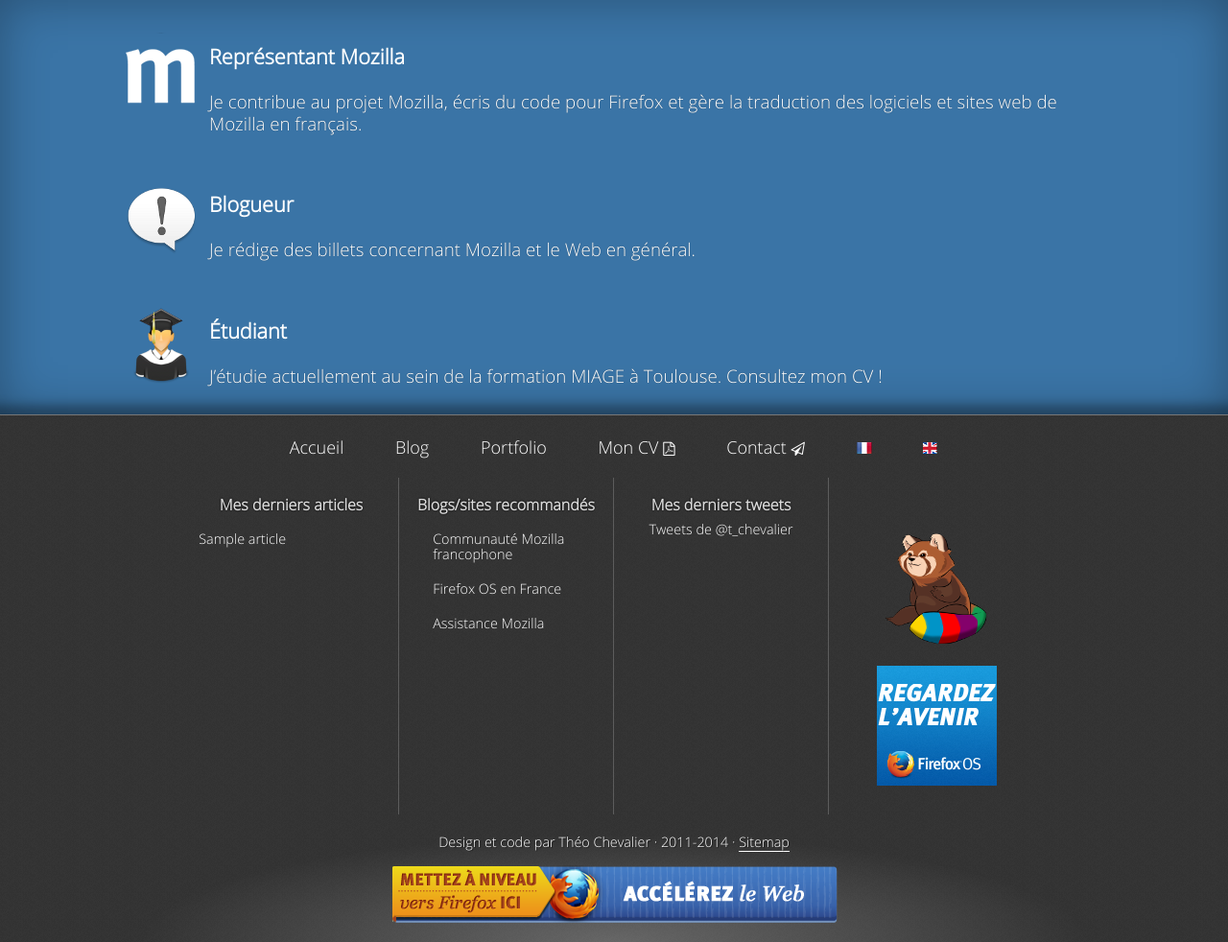
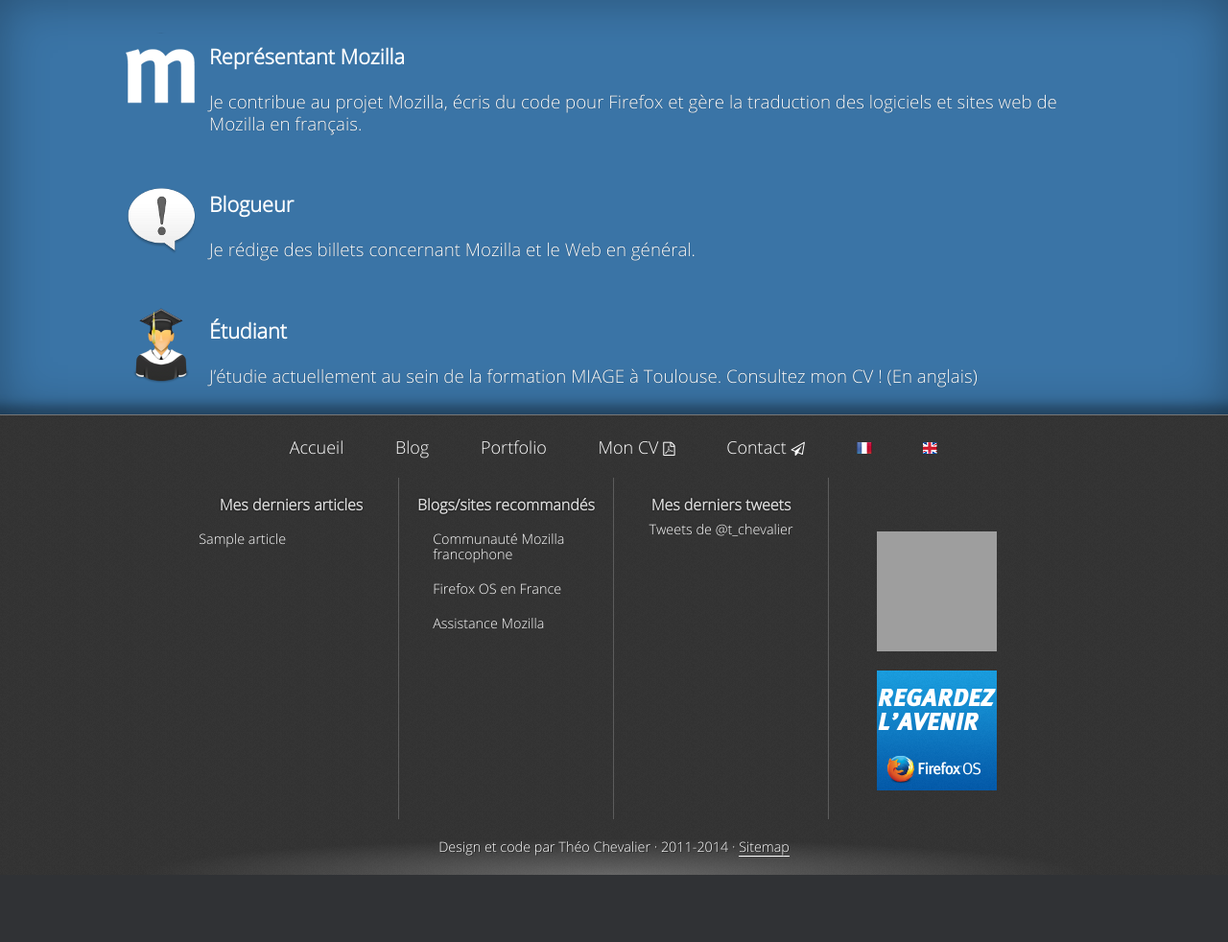
Before and after one commit to TheoChevalier/theochevalier.fr, a PHP site: page /index.php?lang=fr in a window 1280 px wide. Shown: the part 590-1572 px from the top of the page at 96% size. After the commit the page ends 1502 px from the top, so only its background shows below. Run offline with PHP 8.4, Linux system fonts and the light colour scheme; tables that the repository leaves empty hold one stand-in row (values such as "Sample post"); a stand-in replaces the project's code that opens the database connection; some libraries are stand-ins or nearby versions; some web fonts are replaced; grey boxes are pictures that could not be loaded.

Commit message:
Fix lang, update resume

```diff
--- a/includes/lang.php
+++ b/includes/lang.php
@@ -1,19 +1,16 @@
 <?php
 //Gestion du choix de la langue
-$default_lang = explode(',',$_SERVER['HTTP_ACCEPT_LANGUAGE']);
-$default_lang = strtolower(substr(chop($default_lang[0]),0,2));
+$default_lang = explode(',', $_SERVER['HTTP_ACCEPT_LANGUAGE']);
+$default_lang = strtolower(substr(chop($default_lang[0]), 0, 2));
 if(isset($_GET['lang']) && $_GET['lang'] == 'fr') {
-  setcookie('lang', 'fr', (time() + 24*7*3600));
   $lang = 'fr';
 }
 elseif(isset($_GET['lang']) && $_GET['lang'] == 'en') {
-  setcookie('lang', 'en', (time() + 24*7*3600));
   $lang = 'en';
 }
-elseif(isset($_COOKIE['lang']) && ($_COOKIE['lang']=='fr' || $_COOKIE['lang']=='en')) $lang = $_COOKIE['lang'];
-elseif($default_lang == 'en') $lang = $default_lang;
+elseif ($default_lang == 'en') $lang = $default_lang;
 else $lang = 'fr';
-if($lang == 'fr') {
+if ($lang == 'fr') {
   setlocale(LC_TIME, 'fr_FR');
   date_default_timezone_set('Europe/Paris');
 }
@@ -22,10 +19,11 @@ else {
   date_default_timezone_set('America/Los_Angeles');
 }
 include("locales/index.php");
-if(isset($_GET['page']) && !empty($_GET['page']))
+if (isset($_GET['page']) && ! empty($_GET['page']))
 {
   $page = $_GET['page'];
 }
 else {
   $page = '';
-}?>
+}
+?>
--- a/index.php
+++ b/index.php
@@ -17,7 +17,7 @@ switch($page)
     include("pages/profil.php");
   break;
   case'5':
-    header('Location: files/CV_theo_chevalier_fr.pdf');
+    header('Location: Resume_Theo_Chevalier.pdf');
   break;
   case'6':
     include("pages/articles.php");
--- a/locales/profil.php
+++ b/locales/profil.php
@@ -24,7 +24,7 @@ $langage = array(
 	'fr' => "Étudiant",
 	'en' => "Student"),
 'school' => array(
-	'fr' => "J’étudie actuellement au sein de la formation MIAGE à Toulouse. Consultez mon CV !",
+	'fr' => "J’étudie actuellement au sein de la formation MIAGE à Toulouse. Consultez mon CV ! (En anglais)",
 	'en' => "I currently spend a Bachelor’s degree in Computing in the South of France. Check my resume!")
 );
  ?>
--- a/pages/footer.php
+++ b/pages/footer.php
@@ -32,17 +32,15 @@
       </ul>
       <ul>
         <li class="footer_title"><?=$langage_index['pub'][$lang]?></li>
-        <li><a href='http://www.mozfr.org' target="_blank" class="footer_img"><img src="img/mozfr.png" alt="Communauté Mozilla francophone" width="120" height="120" /></a></li>
+        <li><a class="footer_img" href='https://affiliates.mozilla.org/link/banner/1287/2/3' target="_blank"><img src="img/firefox_desktop_<?=$lang?>.png" alt='Firefox Download Button' width="125" height="125"/></a></li>
         <li><a href='https://affiliates.mozilla.org/link/banner/40382' target="_blank" class="footer_img"><img src="img/regardez_lavenir.png" alt="Firefox OS" width="125" height="125" /></a></li>
       </ul>
     </div>
     <div id="firefox">
-    <?=$langage_index['credit'][$lang]?><?php
-    $date_footer = getdate();
-    $annee = $date_footer['year'];
-    echo $annee; ?> &middot; <a href="index.php?page=sitemap" class="lien">Sitemap</a><br/>
-     <a class="ff_desktop" href='https://affiliates.mozilla.org/link/banner/1287/2/3' target="_blank"><img src="img/firefox_<?=$lang?>.png" alt='Firefox Download Button' width="468" height="60"/></a>
-     <a class="ff_mobile" href="https://affiliates.mozilla.org/link/banner/1287/1/91"><img src="img/firefox_mobile_en.png" alt="Firefox Mobile Download Button" width="125" height="125"/></a>
+      <?=$langage_index['credit'][$lang]?><?php
+      $date_footer = getdate();
+      $annee = $date_footer['year'];
+      echo $annee; ?> &middot; <a href="index.php?page=sitemap" class="lien">Sitemap</a>
     </div>
   </footer>
 </div> <!--! end of #container -->
```
Also changed, not shown: img/3e6d4e282cef9e27de25670b3c74b631140ab835.png (deleted), img/4ef9de8f7b2517052aec67bcdc57f9f67401ceaf.png (deleted), img/c7783b3ece095339a84aa3b0cfcf3b963fe2068e.png (deleted), 2 other files.
